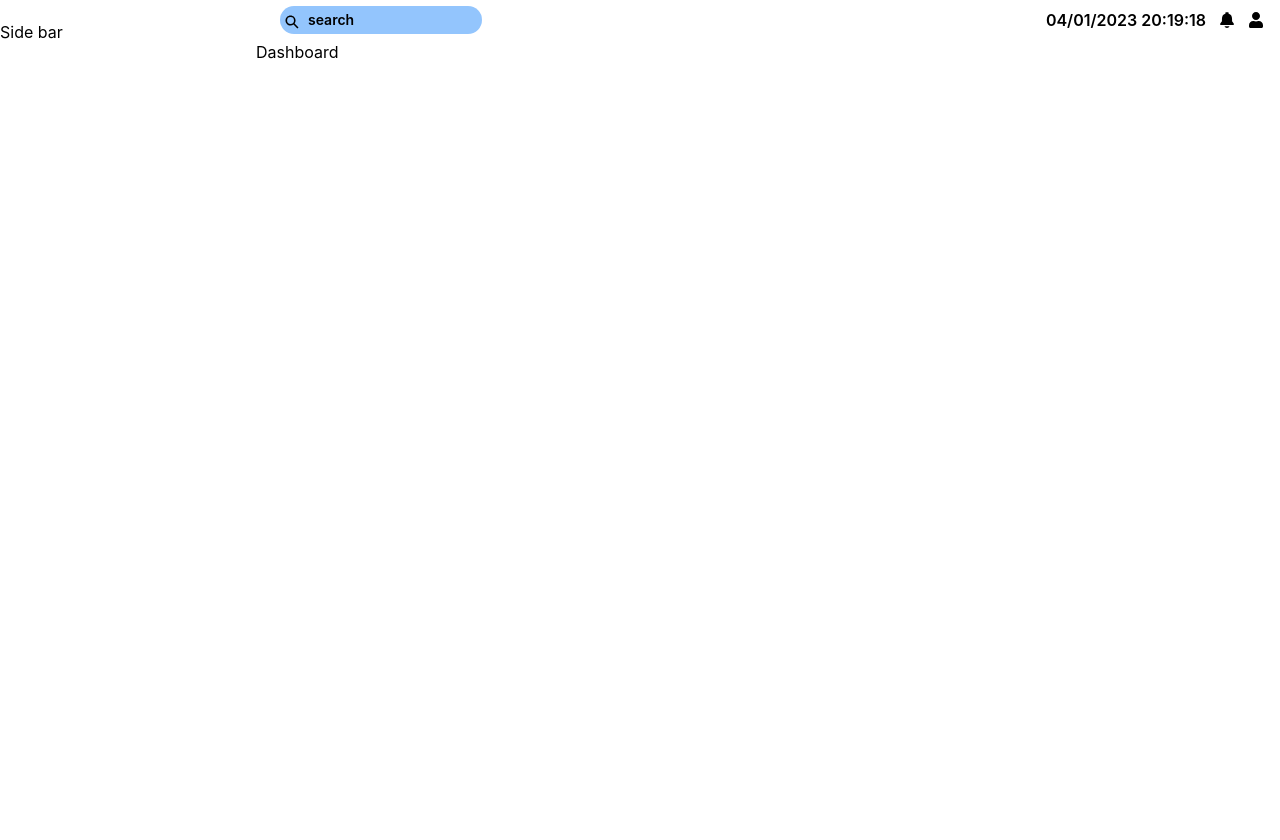
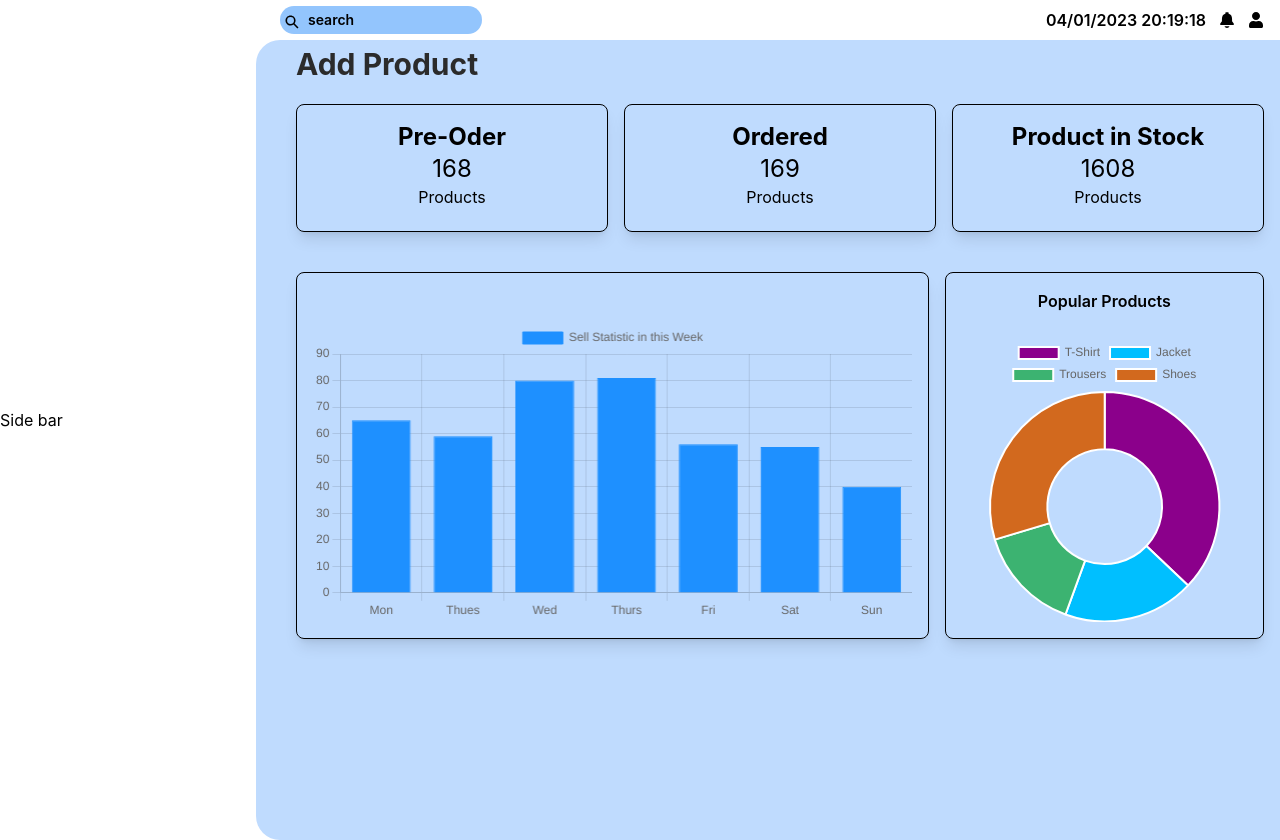
Before and after one commit to Kunapheap/kunapheap, a React (Create React App) app in the folder kunapheap-admin/: page / in a window 1280 px wide. Before the commit the page ends 800 px from the top, so only its background shows below. Built offline with nearby package versions, Linux system fonts and the light colour scheme.

Commit message:
dashboard

```diff
--- a/kunapheap-admin/package.json
+++ b/kunapheap-admin/package.json
@@ -8,6 +8,7 @@
     "@testing-library/user-event": "^13.5.0",
     "axios": "^1.1.3",
     "react": "^18.2.0",
+    "react-chartjs-2": "^5.2.0",
     "react-dom": "^18.2.0",
     "react-icons": "^4.6.0",
     "react-scripts": "5.0.1",
--- a/kunapheap-admin/src/App.js
+++ b/kunapheap-admin/src/App.js
@@ -1,4 +1,4 @@
-import Dashboard from "./components/Dashboard";
+import Dashboard from "./Pages/Dashboard";
 import Header from "./components/Header";
 import SideBar from "./components/SideBar";
 import "./styles/App.css";
--- /dev/null
+++ b/kunapheap-admin/src/Pages/Dashboard.js
@@ -0,0 +1,54 @@
+import React from 'react'
+import BarChart from '../components/BarChart'
+import PieChart from "../components/PieChart"
+
+function Dashboard() {
+  return (
+    <>
+      <div className="w-full h-screen bg-blue-200 lg:pl-6 rounded-l-2xl lg:rounded-l-3xl">
+
+      <h1 className="font-bold text-xl ml-4 lg:text-2xl xl:text-3xl py-1.5 text-primary">Add Product</h1>
+      <div className='p-4'>
+        <div className='grid md:grid-cols-1 lg:grid-cols-3 gap-4'>
+            <div className='h-32 shadow-lg border items-center p-4 rounded-lg justify-center text-center text-orange-500 bg-white'>
+                <h1 className='font-bold text-center text-2xl'>Pre-Oder</h1>
+                <h1 className='text-center text-2xl'>168</h1>
+                <h4>Products</h4>
+            </div>
+            <div className='h-32 shadow-lg border items-center p-4 rounded-lg justify-center text-center text-green-600 bg-white'>
+                <h1 className='font-bold text-center text-2xl'>Ordered</h1>
+                <h1 className='text-center text-2xl'>169</h1>
+                <h4>Products</h4>
+            </div>
+            <div className='h-32 shadow-lg border items-center p-4 rounded-lg justify-center text-center text-red-600 bg-white'>
+                <h1 className='font-bold text-center text-2xl'>Product in Stock</h1>
+                <h1 className='text-center text-2xl'>1608</h1>
+                <h4>Products</h4>
+            </div>
+        </div>
+
+        <div className='mt-10 md:flex gap-4 '>
+            <div className='statistic w-full md:w-[67%] rounded-lg p-4 border shadow-lg bg-white'>
+              <div className='mt-4 h-full flex justify-center items-center'>
+                 <BarChart />
+              </div>
+            </div>
+
+
+            <div className='pichat w-full md:w-[33%] rounded-lg border shadow-lg p-4 mt-4 md:mt-0 bg-white'>
+                                 <h1 className='it font-semibold text-center'>Popular Products</h1>
+                <div className='mb-4 h-full flex justify-center items-center '>
+                    <PieChart />
+
+                </div>
+                <div className='m mb-6'></div>
+            </div>
+        </div>
+    </div>
+
+      </div>
+    </>
+  )
+}
+
+export default Dashboard
--- /dev/null
+++ b/kunapheap-admin/src/components/BarChart.js
@@ -0,0 +1,36 @@
+import React from 'react'
+import { Chart as ChartJS, BarElement,CategoryScale,LinearScale,Tooltip,Legend } from 'chart.js';
+import { Bar } from 'react-chartjs-2';
+
+
+ChartJS.register(BarElement, CategoryScale, LinearScale, Tooltip, Legend);
+const data = {
+    labels: [
+        "Mon",
+        "Thues",
+        "Wed",
+        "Thurs",
+        "Fri",
+        "Sat",
+        "Sun"
+    ],
+    datasets: [{
+      label: 'Sell Statistic in this Week',
+      data: [65, 59, 80, 81, 56, 55, 40],
+      backgroundColor: [
+        'rgb(30,144,255)'
+
+      ],
+      borderColor: [
+        'rgb(30,144,255)'
+      ],
+      borderWidth: 1
+    }]
+  };
+const BarChart = () => {
+  return (
+    <Bar data={data} />
+  )
+}
+
+export default BarChart
--- a/kunapheap-admin/src/components/Dashboard.js
+++ /dev/null
@@ -1,9 +0,0 @@
-import React from 'react'
-
-function Dashboard() {
-  return (
-    <div>Dashboard</div>
-  )
-}
-
-export default Dashboard
--- /dev/null
+++ b/kunapheap-admin/src/components/PieChart.js
@@ -0,0 +1,29 @@
+import React from 'react'
+import { Chart as ChartJS, ArcElement, Tooltip, Legend } from "chart.js";
+import { Doughnut } from "react-chartjs-2";
+
+ChartJS.register(ArcElement, Tooltip, Legend);
+
+const data = {
+  labels: ['T-Shirt', 'Jacket', 'Trousers', 'Shoes'],
+  datasets: [
+    {
+      label: 'Popular products',
+      data: [100,50,40,80],
+      backgroundColor: [
+        'rgb(139,0,139)',
+        'rgb(0,191,255)',
+        'rgb(60,179,113)',
+        'rgb(210,105,30)'
+      ],
+
+    }
+  ]
+};
+const PieChart = () => {
+  return (
+    <Doughnut data={data} />
+  )
+}
+
+export default PieChart
```
Also changed, not shown: 1 other file (tests, documents, lock files or other folders).
